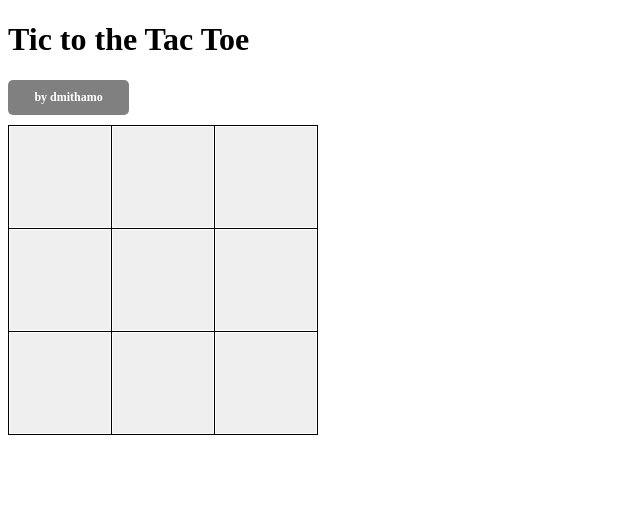
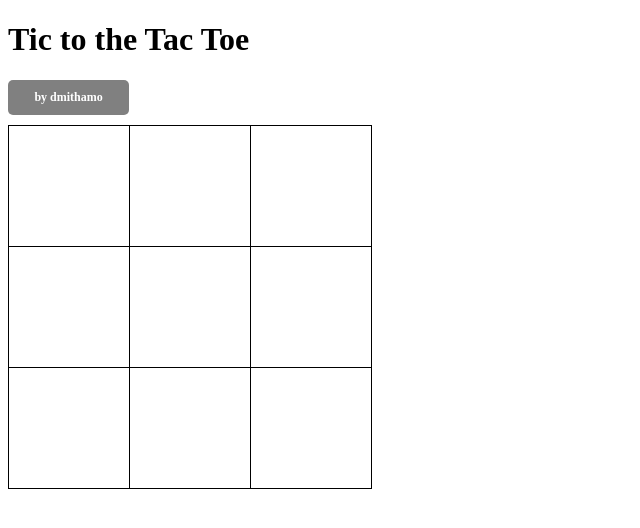
Before and after one commit to dmithamo/tic-tac-toe, a React (Create React App) app: page / in a window 1280 px wide. Shown: the top 528 px of the page, without its empty margins (0-640 px from the left). Built offline with nearby package versions, Linux system fonts and the light colour scheme; the HTML template or start-up script is replaced by a standard one.

Commit message:
refactor each cell and the entire board into calss components

```diff
--- a/src/App.js
+++ b/src/App.js
@@ -1,13 +1,13 @@
 import React from 'react';
 import Copyright from './components/Copyright';
-import Grid from './components/Grid';
+import Board from './components/Board';
 
 const App = () => (
   <div>
     <header>
       <h1>Tic to the Tac Toe</h1>
       <Copyright />
-      <Grid />
+      <Board />
     </header>
   </div>
 );
--- /dev/null
+++ b/src/components/Board.jsx
@@ -0,0 +1,55 @@
+import React, { Component } from 'react';
+import styled from 'styled-components';
+
+class ClickableSquare extends Component {
+  // Needs to manage state of individual cell
+  render() {
+    return <StyledSquare />;
+  }
+}
+
+class Board extends Component {
+  // Needs to manage state of entire board
+  render() {
+    return (
+      <Table>
+        <tbody>
+          <Row />
+          <Row />
+          <Row />
+        </tbody>
+      </Table>
+    );
+  }
+}
+
+const Row = () => (
+  <tr>
+    <ClickableSquare />
+    <ClickableSquare />
+    <ClickableSquare />
+  </tr>
+);
+
+const StyledSquare = styled.td`
+  color: black;
+  font-family: monospace;
+  font-weight: bold;
+  font-size: 20px;
+  padding: 10px;
+  text-align: center;
+  width: 100px;
+  height: 100px;
+  cursor: pointer;
+  border: 1px solid black;
+  border-collapse: collapse;
+  width: 100px;
+  height: 100px;
+`;
+
+const Table = styled.table`
+  border: 1px solid black;
+  border-collapse: collapse;
+`;
+
+export default Board;
--- a/src/components/Grid.jsx
+++ /dev/null
@@ -1,53 +0,0 @@
-import React from 'react';
-import styled from 'styled-components';
-
-const Grid = () => (
-  <Table>
-    <tbody>
-      <Row />
-      <Row />
-      <Row />
-    </tbody>
-  </Table>
-);
-
-const Row = () => (
-  <tr>
-    <Cell>
-      <Square />
-    </Cell>
-    <Cell>
-      <Square />
-    </Cell>
-    <Cell>
-      <Square />
-    </Cell>
-  </tr>
-);
-const Square = styled.button`
-  color: black;
-  font-family: monospace;
-  font-weight: bold;
-  font-size: 20px;
-  padding: 10px;
-  text-align: center;
-  border: none;
-  outline: none;
-  width: 100px;
-  height: 100px;
-  cursor: pointer;
-`;
-
-const Table = styled.table`
-  border: 1px solid black;
-  border-collapse: collapse;
-`;
-
-const Cell = styled.td`
-  border: 1px solid black;
-  border-collapse: collapse;
-  width: 100px;
-  height: 100px;
-`;
-
-export default Grid;
```
